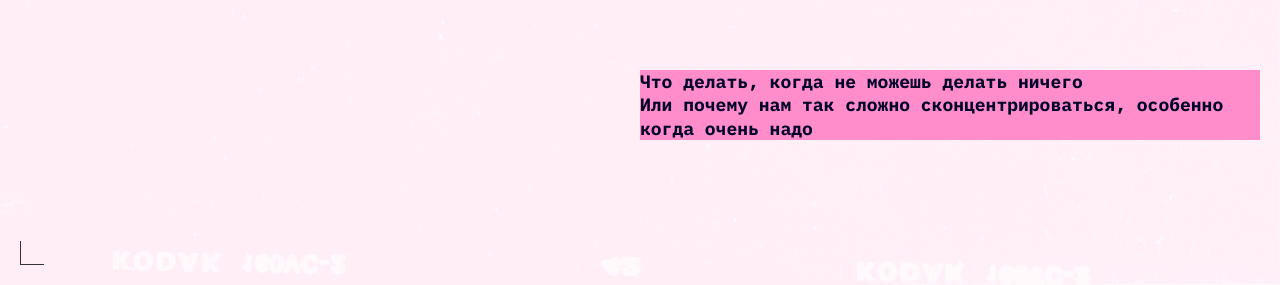
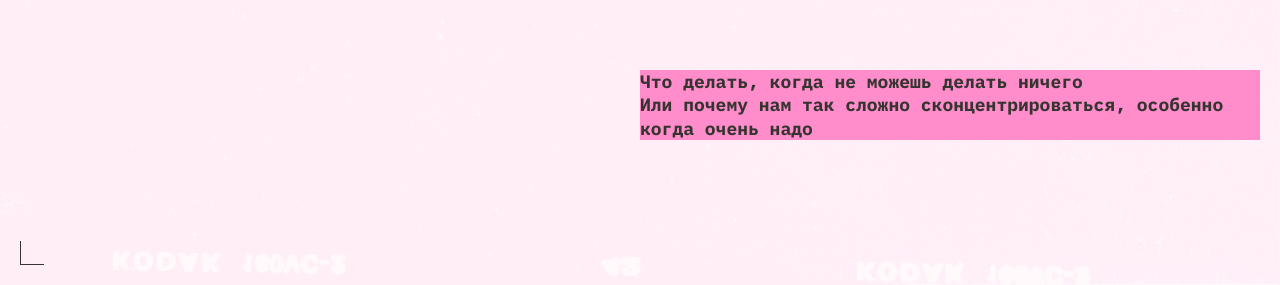
Before and after one commit to Anageron/slozhno-sosredotochitsya-fd, a plain HTML site: page index.html in a window 1280 px wide. Shown: the part 515-800 px from the top of the page. Drawn offline with Linux system fonts and the light colour scheme.

Commit message:
tapeV3.0

```diff
--- a/styles/light.css
+++ b/styles/light.css
@@ -28,6 +28,7 @@
     --element-color: #353430;
     --bg-color: #FFF1F7;
     --hover-color:#32312D66;
+    --text-color:#353430;
   }
 
   .header__lamp {
--- a/styles/variables.css
+++ b/styles/variables.css
@@ -1,5 +1,5 @@
 :root {
-  --main-font: "IBM Plex mono", "monospace";
+  --main-font: "IBM Plex mono", monospace;
   --bg-color: #000028;
   --main-font-bold: 700;
   --header-title-size: clamp(7.25rem, 7.0115rem + 1.0178vw, 7.5rem);
@@ -13,6 +13,7 @@
   --half-square-margin: 10px;
   --element-color: #ff0070;
   --text-color:#000028;
+  --hover-color:#FF007066;
 }
 
 @media (width>=768px) {
```
